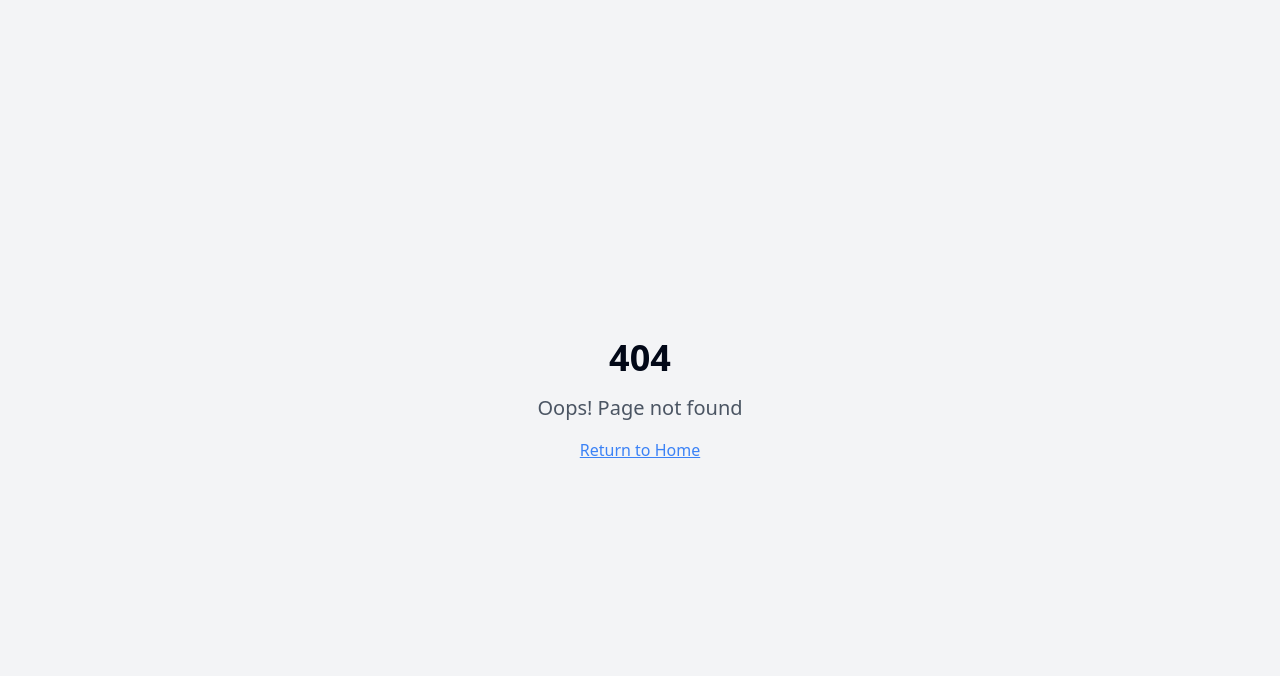
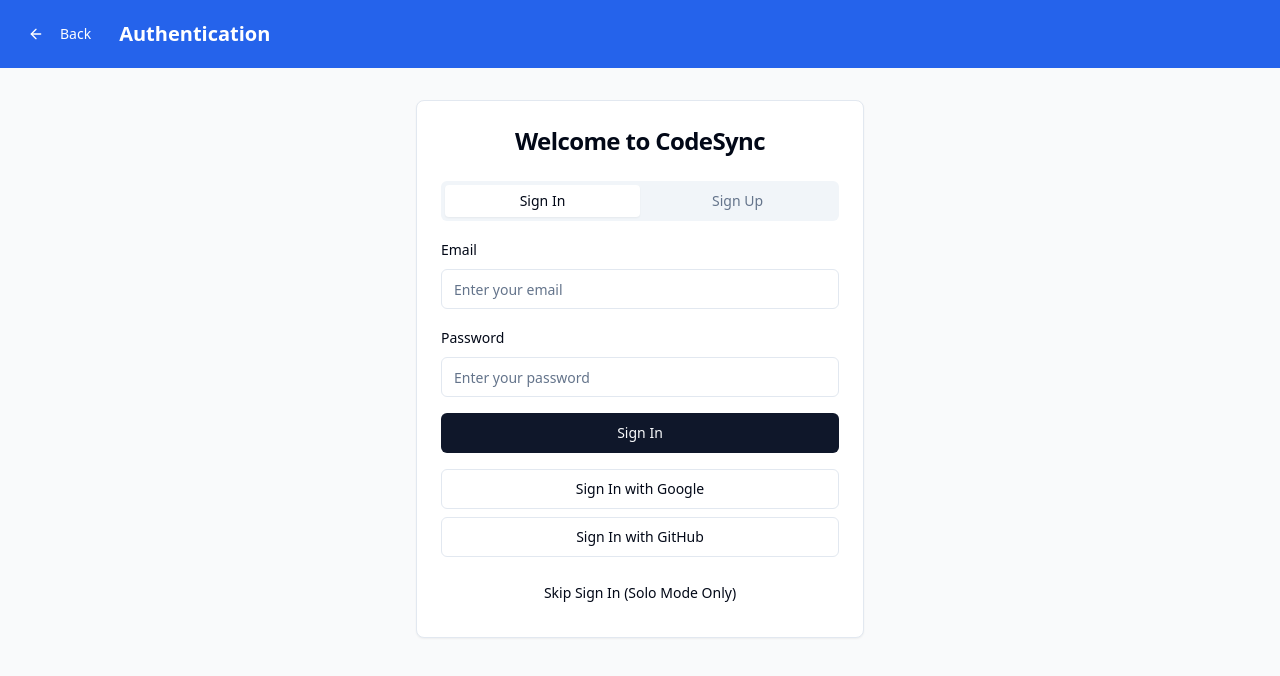
Before and after one commit to Nipun-Gupta-codes/code-sync, a React (Vite) app: page /auth in a window 1280 px wide. Before the commit this address had no page. Shown: the top 676 px of the page. Built offline with nearby package versions, Linux system fonts and the light colour scheme.

Commit message:
Add sign-in/sign-up prompt
Implement the sign-in/sign-up prompt when creating or joining a room.

```diff
--- a/package.json
+++ b/package.json
@@ -38,7 +38,7 @@
     "@radix-ui/react-slider": "^1.2.0",
     "@radix-ui/react-slot": "^1.1.0",
     "@radix-ui/react-switch": "^1.1.0",
-    "@radix-ui/react-tabs": "^1.1.0",
+    "@radix-ui/react-tabs": "^1.1.12",
     "@radix-ui/react-toast": "^1.2.1",
     "@radix-ui/react-toggle": "^1.1.0",
     "@radix-ui/react-toggle-group": "^1.1.0",
--- a/src/App.tsx
+++ b/src/App.tsx
@@ -9,6 +9,8 @@ import NotFound from "./pages/NotFound";
 import SoloEditor from "./pages/SoloEditor";
 import CreateRoom from "./pages/CreateRoom";
 import JoinRoom from "./pages/JoinRoom";
+import Auth from "./pages/Auth";
+import ProtectedRoute from "./components/ProtectedRoute";
 
 const queryClient = new QueryClient();
 
@@ -20,9 +22,18 @@ const App = () => (
       <BrowserRouter>
         <Routes>
           <Route path="/" element={<Index />} />
+          <Route path="/auth" element={<Auth />} />
           <Route path="/solo" element={<SoloEditor />} />
-          <Route path="/create" element={<CreateRoom />} />
-          <Route path="/join" element={<JoinRoom />} />
+          <Route path="/create" element={
+            <ProtectedRoute>
+              <CreateRoom />
+            </ProtectedRoute>
+          } />
+          <Route path="/join" element={
+            <ProtectedRoute>
+              <JoinRoom />
+            </ProtectedRoute>
+          } />
           {/* ADD ALL CUSTOM ROUTES ABOVE THE CATCH-ALL "*" ROUTE */}
           <Route path="*" element={<NotFound />} />
         </Routes>
--- /dev/null
+++ b/src/components/ProtectedRoute.tsx
@@ -0,0 +1,21 @@
+
+import React from 'react';
+import { Navigate, useLocation } from 'react-router-dom';
+
+interface ProtectedRouteProps {
+  children: React.ReactNode;
+}
+
+const ProtectedRoute: React.FC<ProtectedRouteProps> = ({ children }) => {
+  const location = useLocation();
+  const isAuthenticated = localStorage.getItem('isAuthenticated') === 'true';
+
+  if (!isAuthenticated) {
+    // Redirect to auth page with the current location
+    return <Navigate to="/auth" state={{ from: location.pathname }} replace />;
+  }
+
+  return <>{children}</>;
+};
+
+export default ProtectedRoute;
--- a/src/components/ui/tabs.tsx
+++ b/src/components/ui/tabs.tsx
@@ -1,3 +1,4 @@
+
 import * as React from "react"
 import * as TabsPrimitive from "@radix-ui/react-tabs"
 
--- /dev/null
+++ b/src/pages/Auth.tsx
@@ -0,0 +1,252 @@
+
+import React, { useState } from 'react';
+import { Button } from '@/components/ui/button';
+import { Input } from '@/components/ui/input';
+import { Label } from '@/components/ui/label';
+import { Card, CardContent, CardHeader, CardTitle } from '@/components/ui/card';
+import { Tabs, TabsContent, TabsList, TabsTrigger } from '@/components/ui/tabs';
+import { ArrowLeft } from 'lucide-react';
+import { useNavigate, useLocation } from 'react-router-dom';
+
+const Auth = () => {
+  const navigate = useNavigate();
+  const location = useLocation();
+  const [loading, setLoading] = useState(false);
+
+  // Sign In form state
+  const [signInEmail, setSignInEmail] = useState('');
+  const [signInPassword, setSignInPassword] = useState('');
+
+  // Sign Up form state
+  const [signUpUsername, setSignUpUsername] = useState('');
+  const [signUpEmail, setSignUpEmail] = useState('');
+  const [signUpPassword, setSignUpPassword] = useState('');
+
+  const handleSignIn = async () => {
+    if (!signInEmail.trim() || !signInPassword.trim()) {
+      alert('Email and password are required');
+      return;
+    }
+
+    setLoading(true);
+
+    // Simulate sign in - replace with real authentication
+    setTimeout(() => {
+      setLoading(false);
+      localStorage.setItem('isAuthenticated', 'true');
+      localStorage.setItem('userEmail', signInEmail);
+
+      // Redirect to intended page or dashboard
+      const from = location.state?.from || '/';
+      navigate(from);
+    }, 1000);
+  };
+
+  const handleSignUp = async () => {
+    if (!signUpUsername.trim() || !signUpEmail.trim() || !signUpPassword.trim()) {
+      alert('All fields are required');
+      return;
+    }
+
+    setLoading(true);
+
+    // Simulate sign up - replace with real authentication
+    setTimeout(() => {
+      setLoading(false);
+      localStorage.setItem('isAuthenticated', 'true');
+      localStorage.setItem('userEmail', signUpEmail);
+      localStorage.setItem('username', signUpUsername);
+
+      // Redirect to intended page or dashboard
+      const from = location.state?.from || '/';
+      navigate(from);
+    }, 1000);
+  };
+
+  const handleGoogleSignIn = () => {
+    // Simulate Google sign in
+    alert('Google sign-in would be implemented here');
+  };
+
+  const handleGitHubSignIn = () => {
+    // Simulate GitHub sign in
+    alert('GitHub sign-in would be implemented here');
+  };
+
+  const handleSkipSignIn = () => {
+    // Allow access to solo editor without authentication
+    navigate('/solo');
+  };
+
+  return (
+    <div className="min-h-screen bg-gray-50">
+      {/* Header */}
+      <div className="bg-blue-600 text-white p-4">
+        <div className="flex items-center gap-4">
+          <Button
+            variant="ghost"
+            size="sm"
+            onClick={() => navigate('/')}
+            className="text-white hover:bg-blue-700"
+          >
+            <ArrowLeft className="w-4 h-4 mr-2" />
+            Back
+          </Button>
+          <h1 className="text-xl font-semibold">Authentication</h1>
+        </div>
+      </div>
+
+      {/* Content */}
+      <div className="container mx-auto px-4 py-8">
+        <div className="max-w-md mx-auto">
+          <Card>
+            <CardHeader>
+              <CardTitle className="text-center text-2xl">Welcome to CodeSync</CardTitle>
+            </CardHeader>
+            <CardContent>
+              <Tabs defaultValue="signin" className="space-y-4">
+                <TabsList className="grid w-full grid-cols-2">
+                  <TabsTrigger value="signin">Sign In</TabsTrigger>
+                  <TabsTrigger value="signup">Sign Up</TabsTrigger>
+                </TabsList>
+
+                <TabsContent value="signin" className="space-y-4">
+                  <div className="space-y-2">
+                    <Label htmlFor="signin-email">Email</Label>
+                    <Input
+                      id="signin-email"
+                      type="email"
+                      value={signInEmail}
+                      onChange={(e) => setSignInEmail(e.target.value)}
+                      placeholder="Enter your email"
+                      required
+                    />
+                  </div>
+
+                  <div className="space-y-2">
+                    <Label htmlFor="signin-password">Password</Label>
+                    <Input
+                      id="signin-password"
+                      type="password"
+                      value={signInPassword}
+                      onChange={(e) => setSignInPassword(e.target.value)}
+                      placeholder="Enter your password"
+                      required
+                    />
+                  </div>
+
+                  <Button
+                    onClick={handleSignIn}
+                    disabled={loading}
+                    className="w-full"
+                  >
+                    {loading ? 'Signing In...' : 'Sign In'}
+                  </Button>
+
+                  <div className="space-y-2">
+                    <Button
+                      onClick={handleGoogleSignIn}
+                      variant="outline"
+                      className="w-full"
+                    >
+                      Sign In with Google
+                    </Button>
+
+                    <Button
+                      onClick={handleGitHubSignIn}
+                      variant="outline"
+                      className="w-full"
+                    >
+                      Sign In with GitHub
+                    </Button>
+                  </div>
+
+                  <Button
+                    onClick={handleSkipSignIn}
+                    variant="ghost"
+                    className="w-full"
+                  >
+                    Skip Sign In (Solo Mode Only)
+                  </Button>
+                </TabsContent>
+
+                <TabsContent value="signup" className="space-y-4">
+                  <div className="space-y-2">
+                    <Label htmlFor="signup-username">Username</Label>
+                    <Input
+                      id="signup-username"
+                      value={signUpUsername}
+                      onChange={(e) => setSignUpUsername(e.target.value)}
+                      placeholder="Choose a username"
+                      required
+                    />
+                  </div>
+
+                  <div className="space-y-2">
+                    <Label htmlFor="signup-email">Email</Label>
+                    <Input
+                      id="signup-email"
+                      type="email"
+                      value={signUpEmail}
+                      onChange={(e) => setSignUpEmail(e.target.value)}
+                      placeholder="Enter your email"
+                      required
+                    />
+                  </div>
+
+                  <div className="space-y-2">
+                    <Label htmlFor="signup-password">Password</Label>
+                    <Input
+                      id="signup-password"
+                      type="password"
+                      value={signUpPassword}
+                      onChange={(e) => setSignUpPassword(e.target.value)}
+                      placeholder="Create a password"
+                      required
+                    />
+                  </div>
+
+                  <Button
+                    onClick={handleSignUp}
+                    disabled={loading}
+                    className="w-full"
+                  >
+                    {loading ? 'Creating Account...' : 'Sign Up'}
+                  </Button>
+
+                  <div className="space-y-2">
+                    <Button
+                      onClick={handleGoogleSignIn}
+                      variant="outline"
+                      className="w-full"
+                    >
+                      Sign Up with Google
+                    </Button>
+
+                    <Button
+                      onClick={handleGitHubSignIn}
+                      variant="outline"
+                      className="w-full"
+                    >
+                      Sign Up with GitHub
+                    </Button>
+                  </div>
+
+                  <Button
+                    onClick={handleSkipSignIn}
+                    variant="ghost"
+                    className="w-full"
+                  >
+                    Skip Sign Up (Solo Mode Only)
+                  </Button>
+                </TabsContent>
+              </Tabs>
+            </CardContent>
+          </Card>
+        </div>
+      </div>
+    </div>
+  );
+};
+
+export default Auth;
```
Also changed, not shown: 1 other file (tests, documents, lock files or other folders).
